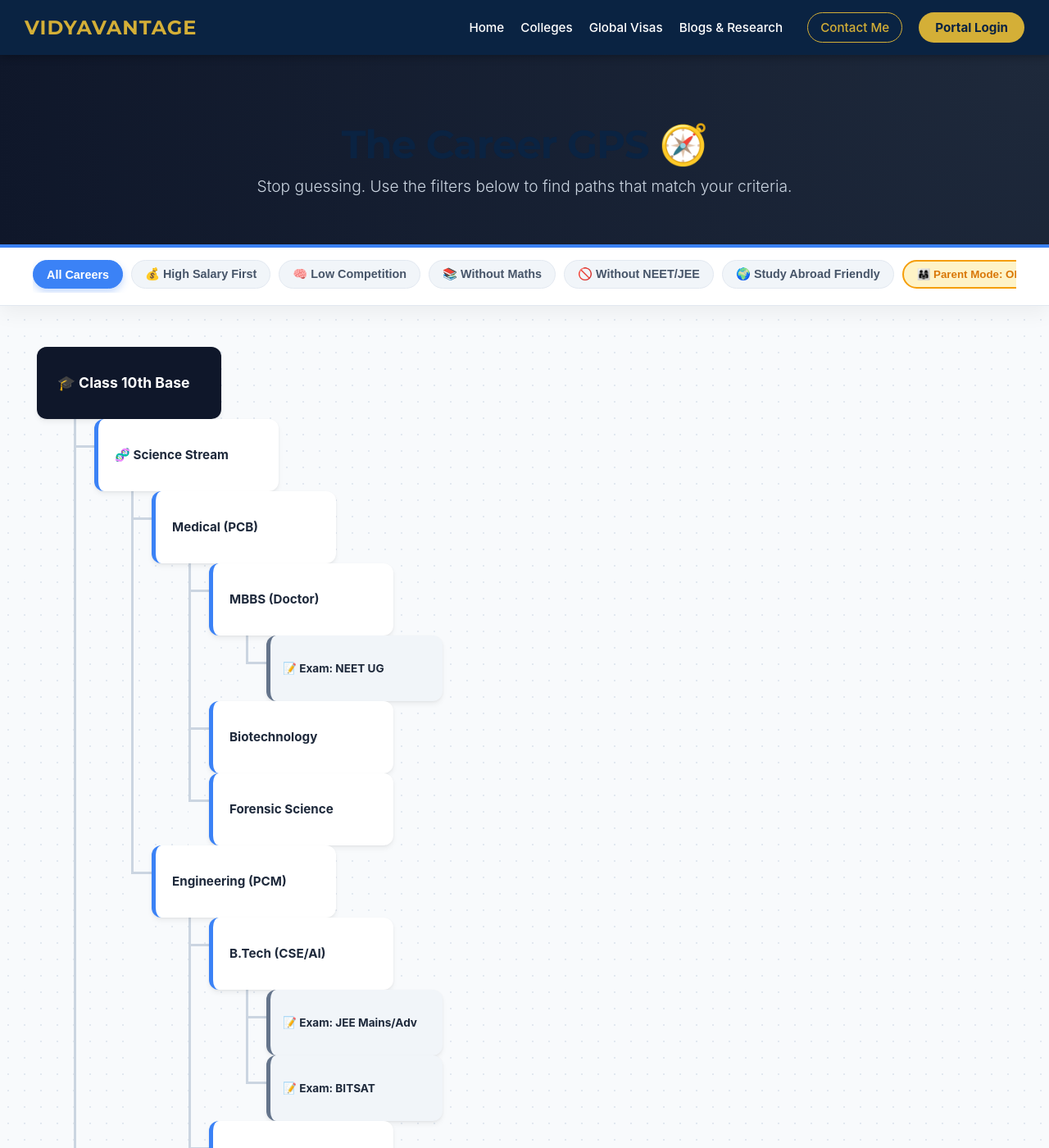
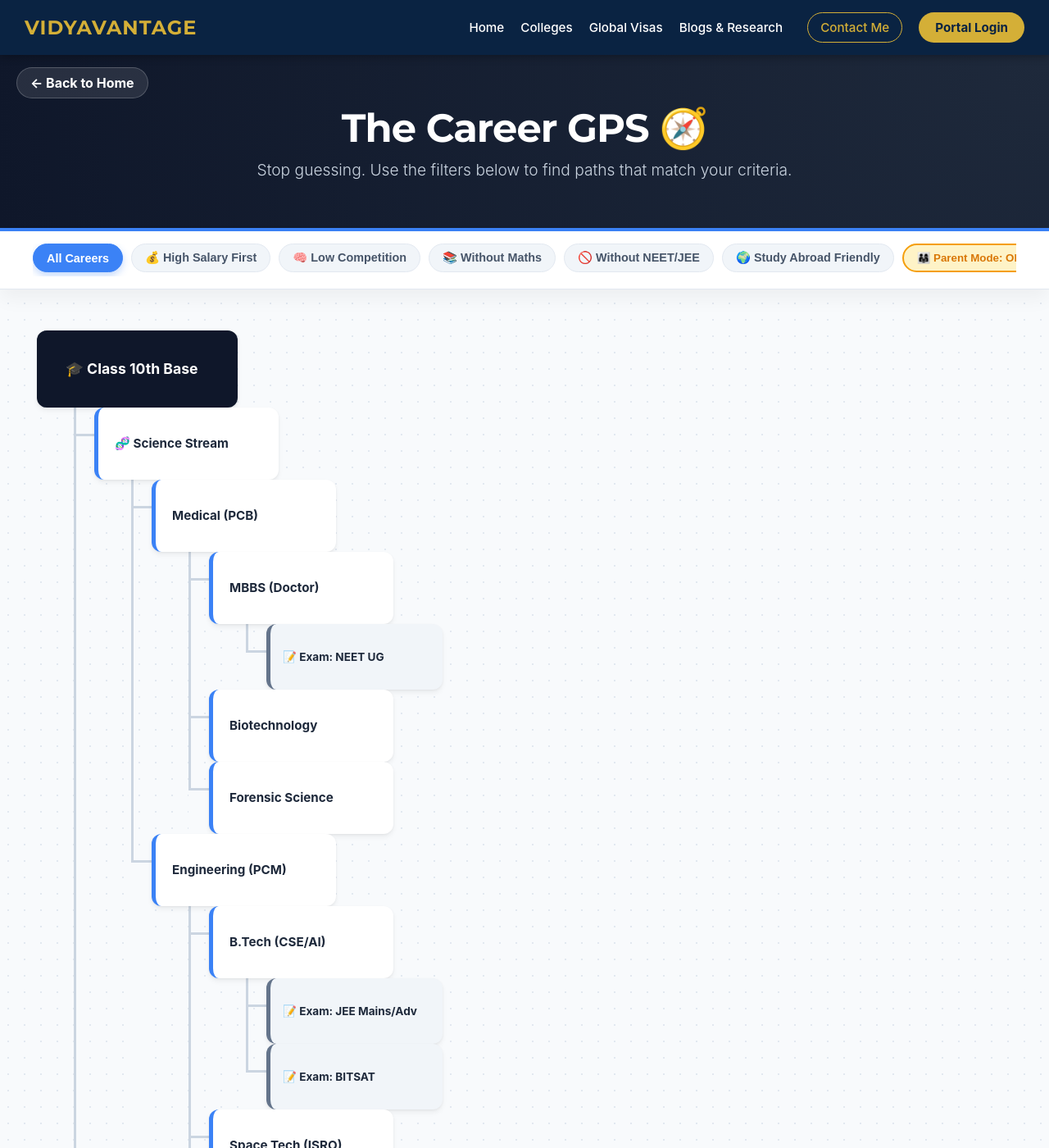
Before and after one commit to antoniovn96/vidyavantage.github.io, a Jekyll site: the page built from career-search.md, in a window 1280 px wide and 1400 px high. Shown: the whole window at 82% size. Built offline with Jekyll 4.4.1, drawn with Linux system fonts in a browser that asks for light colours; comment, search, counter and statistics services are not loaded; some of the changed lines change nothing that is shown.

Commit message:
Update career-search.md

```diff
--- a/career-search.md
+++ b/career-search.md
@@ -9,11 +9,22 @@
   body { background-color: #f8fafc; background-image: radial-gradient(#e2e8f0 1px, transparent 1px); background-size: 20px 20px; font-family: 'Inter', 'Segoe UI', sans-serif; overflow-x: hidden;}
 
   /* --- HEADER & FILTERS --- */
-  .roadmap-header { text-align: center; padding: 80px 20px 40px; background: radial-gradient(circle at top right, #1e293b, #0f172a); color: white; border-bottom: 4px solid #3b82f6;}
-  .roadmap-header h1 { margin:0; font-size: 3rem; font-weight: 900; letter-spacing: -1px;}
+  .roadmap-header {
+    text-align: center;
+    padding: 60px 20px 40px;
+    background: radial-gradient(circle at top right, #1e293b, #0f172a);
+    color: white;
+    border-bottom: 4px solid #3b82f6;
+    position: relative;
+    z-index: 10;
+  }
+  .roadmap-header h1 { margin:0; font-size: 3rem; font-weight: 900; letter-spacing: -1px; color: white !important;}
   .roadmap-header p { font-size: 1.2rem; color: #cbd5e1; margin-top: 10px; font-weight: 300;}
 
-  .filter-container { background: white; padding: 15px 20px; box-shadow: 0 10px 25px rgba(0,0,0,0.05); position: sticky; top: 70px; z-index: 100; border-bottom: 1px solid #e2e8f0;}
+  /* * Adjusted top value to account for the global nav bar
+   * so filters stick nicely just below it.
+   */
+  .filter-container { background: white; padding: 15px 20px; box-shadow: 0 10px 25px rgba(0,0,0,0.05); position: sticky; top: 60px; z-index: 100; border-bottom: 1px solid #e2e8f0;}
   .filter-scroll { display: flex; gap: 10px; overflow-x: auto; padding-bottom: 5px; max-width: 1200px; margin: 0 auto; scrollbar-width: none;}
   .filter-scroll::-webkit-scrollbar { display: none; }
 
@@ -47,7 +58,7 @@
   .node-box.switch { background: #fffaf0; border: 2px dashed #f59e0b !important; border-left: none !important; color: #d97706; }
 
   /* --- PREMIUM INFO PANEL --- */
-  .info-panel { position: fixed; bottom: 30px; right: 30px; width: 400px; background: white; border-top: 6px solid #3b82f6; box-shadow: 0 25px 50px -12px rgba(0,0,0,0.25); padding: 30px; border-radius: 20px; display: none; z-index: 1000; animation: slideIn 0.3s cubic-bezier(0.175, 0.885, 0.32, 1.275); max-height: 85vh; overflow-y: auto; box-sizing: border-box;}
+  .info-panel { position: fixed; bottom: 30px; right: 30px; width: 400px; background: white; border-top: 6px solid #3b82f6; box-shadow: 0 25px 50px -12px rgba(0,0,0,0.25); padding: 30px; border-radius: 20px; display: none; z-index: 1000; animation: slideIn 0.3s cubic-bezier(0.175, 0.885, 0.32, 1.275); max-height: 80vh; overflow-y: auto; box-sizing: border-box;}
   @keyframes slideIn { from { transform: translateY(100%); opacity: 0; } to { transform: translateY(0); opacity: 1; } }
 
   .panel-header { display: flex; justify-content: space-between; align-items: flex-start; margin-bottom: 20px;}
@@ -77,24 +88,26 @@
   .smart-popup { position: fixed; bottom: 30px; left: 30px; background: #0f172a; color: white; padding: 20px 25px; border-radius: 16px; box-shadow: 0 20px 40px rgba(0,0,0,0.3); z-index: 2000; display: none; animation: popUp 0.5s cubic-bezier(0.175, 0.885, 0.32, 1.275); border-left: 5px solid #f59e0b; max-width: 300px;}
   @keyframes popUp { 0% { transform: scale(0.8); opacity: 0; } 100% { transform: scale(1); opacity: 1; } }
 
-  .back-btn { position: absolute; top: 20px; left: 20px; color: white; text-decoration: none; font-weight: bold; background: rgba(255,255,255,0.1); padding: 8px 16px; border-radius: 50px; z-index: 10; }
+  .back-btn { position: absolute; top: 15px; left: 20px; color: white; text-decoration: none; font-weight: bold; background: rgba(255,255,255,0.1); padding: 8px 16px; border-radius: 50px; z-index: 10; border: 1px solid rgba(255,255,255,0.2);}
+  .back-btn:hover { background: rgba(255,255,255,0.2); }
 
   /* ==========================================
      MOBILE RESPONSIVE STYLES
      ========================================== */
   @media (max-width: 768px) {
-    .roadmap-header { padding: 90px 15px 30px; }
+    .roadmap-header { padding: 70px 15px 30px; }
     .roadmap-header h1 { font-size: 2.2rem; }
     .roadmap-header p { font-size: 1rem; }
 
-    .back-btn { top: 15px; left: 15px; padding: 6px 12px; font-size: 0.85rem; }
+    .back-btn { top: 10px; left: 15px; padding: 6px 12px; font-size: 0.85rem; }
 
     /* Filter scroll area tweaks */
+    .filter-container { padding: 10px; top: 50px; }
     .filter-btn { padding: 6px 12px; font-size: 0.85rem; }
     .parent-mode-toggle { padding: 6px 12px; font-size: 0.85rem; margin-left: 0; }
 
     /* Make tree nodes fit better on small screens */
-    .tree-wrapper { padding: 30px 15px 150px; }
+    .tree-wrapper { padding: 30px 10px 150px; }
     .node-box { min-width: 140px; padding: 10px 15px; font-size: 0.85rem; }
     ul.tree li { padding: 0 15px; }
     ul.tree ul { margin-left: 30px; }
@@ -124,7 +137,7 @@
 </style>
 
 <div class="roadmap-header">
-  <a href="{{ '/' | relative_url }}" class="back-btn">← Home</a>
+  <a href="{{ '/' | relative_url }}" class="back-btn">← Back to Home</a>
   <h1>The Career GPS 🧭</h1>
   <p>Stop guessing. Use the filters below to find paths that match your criteria.</p>
 </div>
@@ -145,7 +158,7 @@
 <div class="tree-wrapper">
   <ul class="tree">
     <li>
-      <span class="node-box" id="root" onclick="selectNode('root', null)" style="border-left: 5px solid #0f172a; background: #0f172a; color: white; font-size:1.1rem;">🎓 Class 10th Base</span>
+      <span class="node-box" id="root" onclick="selectNode('root', null)" style="border-left: 5px solid #0f172a; background: #0f172a; color: white; font-size:1.1rem; padding: 15px 30px;">🎓 Class 10th Base</span>
       <ul>
 
         <li>
```
